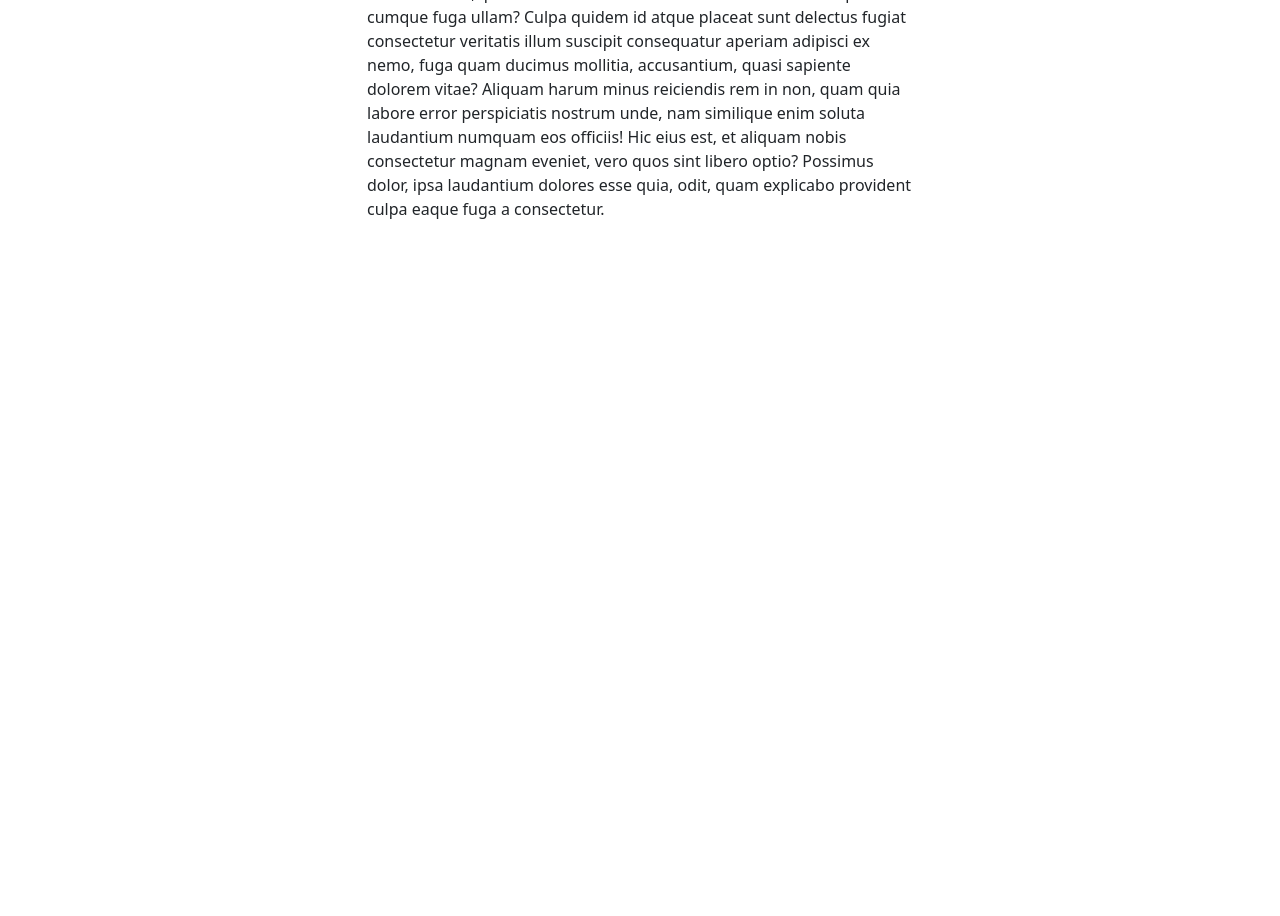
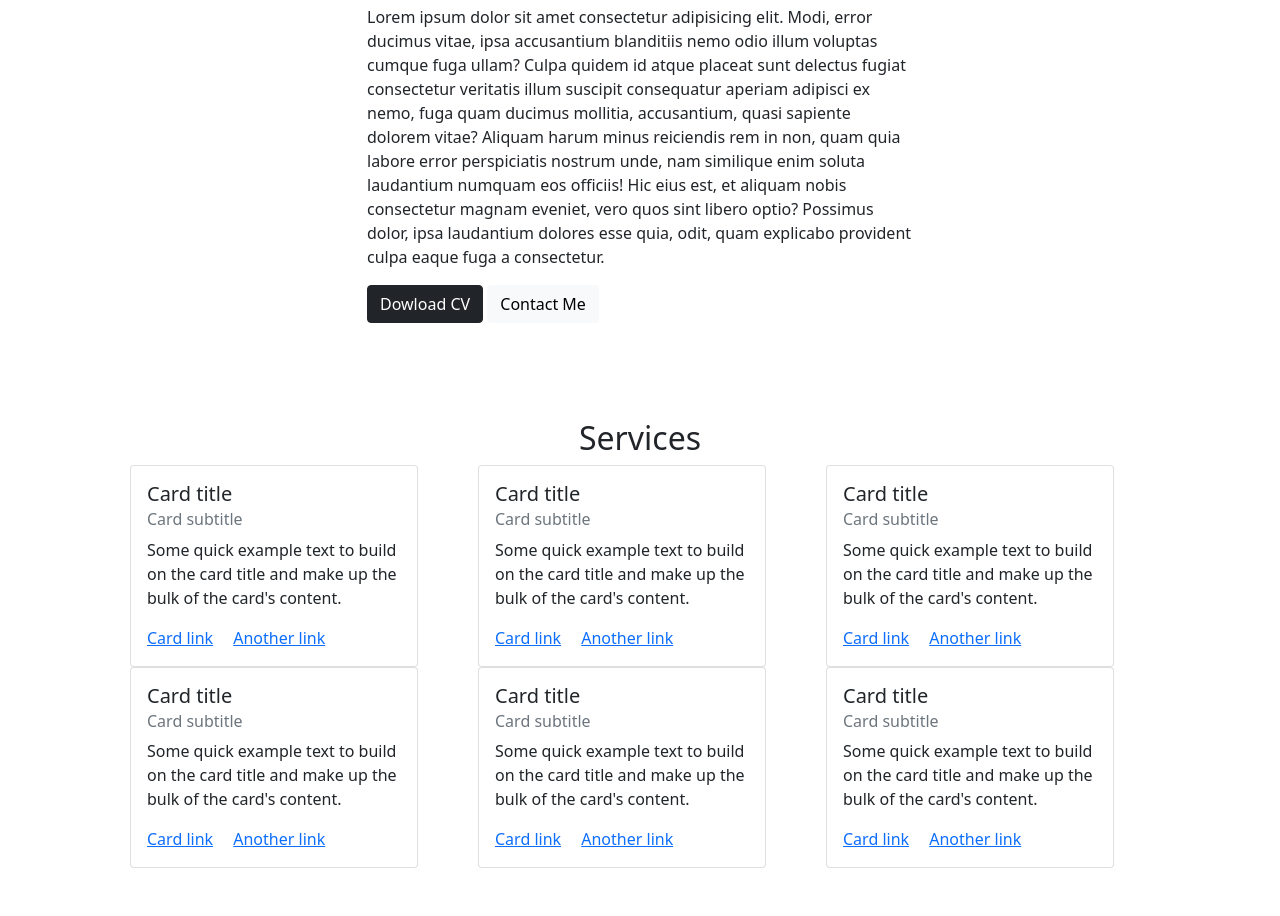
Before and after one commit to dennis-kiboi/bootstrap-intro, a plain HTML site: page index.html in a window 1280 px wide. Shown: the part 131-1047 px from the top of the page. Before the commit the page ends 800 px from the top, so only its background shows below. Drawn offline with nearby package versions, Linux system fonts and the light colour scheme.

Commit message:
Create layout for services section

```diff
--- a/index.html
+++ b/index.html
@@ -6,10 +6,12 @@
   <meta name="viewport" content="width=device-width, initial-scale=1.0">
   <title>Portfolio Website</title>
   <link href="https://cdn.jsdelivr.net/npm/bootstrap@5.0.2/dist/css/bootstrap.min.css" rel="stylesheet" integrity="sha384-EVSTQN3/azprG1Anm3QDgpJLIm9Nao0Yz1ztcQTwFspd3yD65VohhpuuCOmLASjC" crossorigin="anonymous">
+  <link rel="stylesheet" href="./css/styles.css">
 
 </head>
 <body>
   <div class="container-xl">
+    <section id="about-me" class="py-5">
       <div class="row">
         <div class="col-3">
           <img class="img-fluid" src="./img/undraw_male_avatar_g98d.svg" alt="Proffesional Portrait">
@@ -18,8 +20,87 @@
           <h2>About Me</h2>
           <h3>UI/UX Designer & Web Developer</h3>
           <p>Lorem ipsum dolor sit amet consectetur adipisicing elit. Modi, error ducimus vitae, ipsa accusantium blanditiis nemo odio illum voluptas cumque fuga ullam? Culpa quidem id atque placeat sunt delectus fugiat consectetur veritatis illum suscipit consequatur aperiam adipisci ex nemo, fuga quam ducimus mollitia, accusantium, quasi sapiente dolorem vitae? Aliquam harum minus reiciendis rem in non, quam quia labore error perspiciatis nostrum unde, nam similique enim soluta laudantium numquam eos officiis! Hic eius est, et aliquam nobis consectetur magnam eveniet, vero quos sint libero optio? Possimus dolor, ipsa laudantium dolores esse quia, odit, quam explicabo provident culpa eaque fuga a consectetur.</p>
+          <button class="btn btn-dark">Dowload CV</button>
+          <button class="btn btn-light">Contact Me</button>
         </div>
       </div>
+    </section>
+
+    <section id="services" class="p-5">
+      <h2 class="text-center">Services</h2>
+      <div class="row">
+        <div class="col-4">
+          <div class="card" style="width: 18rem;">
+            <div class="card-body">
+              <h5 class="card-title">Card title</h5>
+              <h6 class="card-subtitle mb-2 text-muted">Card subtitle</h6>
+              <p class="card-text">Some quick example text to build on the card title and make up the bulk of the card's content.</p>
+              <a href="#" class="card-link">Card link</a>
+              <a href="#" class="card-link">Another link</a>
+            </div>
+          </div>
+        </div>
+        <div class="col-4">
+          <div class="card" style="width: 18rem;">
+            <div class="card-body">
+              <h5 class="card-title">Card title</h5>
+              <h6 class="card-subtitle mb-2 text-muted">Card subtitle</h6>
+              <p class="card-text">Some quick example text to build on the card title and make up the bulk of the card's content.</p>
+              <a href="#" class="card-link">Card link</a>
+              <a href="#" class="card-link">Another link</a>
+            </div>
+          </div>
+        </div>
+        <div class="col-4">
+          <div class="card" style="width: 18rem;">
+            <div class="card-body">
+              <h5 class="card-title">Card title</h5>
+              <h6 class="card-subtitle mb-2 text-muted">Card subtitle</h6>
+              <p class="card-text">Some quick example text to build on the card title and make up the bulk of the card's content.</p>
+              <a href="#" class="card-link">Card link</a>
+              <a href="#" class="card-link">Another link</a>
+            </div>
+          </div>
+        </div>
+        <div class="col-4">
+          <div class="card" style="width: 18rem;">
+            <div class="card-body">
+              <h5 class="card-title">Card title</h5>
+              <h6 class="card-subtitle mb-2 text-muted">Card subtitle</h6>
+              <p class="card-text">Some quick example text to build on the card title and make up the bulk of the card's content.</p>
+              <a href="#" class="card-link">Card link</a>
+              <a href="#" class="card-link">Another link</a>
+            </div>
+          </div>
+        </div>
+        <div class="col-4">
+          <div class="card" style="width: 18rem;">
+            <div class="card-body">
+              <h5 class="card-title">Card title</h5>
+              <h6 class="card-subtitle mb-2 text-muted">Card subtitle</h6>
+              <p class="card-text">Some quick example text to build on the card title and make up the bulk of the card's content.</p>
+              <a href="#" class="card-link">Card link</a>
+              <a href="#" class="card-link">Another link</a>
+            </div>
+          </div>
+        </div>
+        <div class="col-4">
+          <div class="card" style="width: 18rem;">
+            <div class="card-body">
+              <h5 class="card-title">Card title</h5>
+              <h6 class="card-subtitle mb-2 text-muted">Card subtitle</h6>
+              <p class="card-text">Some quick example text to build on the card title and make up the bulk of the card's content.</p>
+              <a href="#" class="card-link">Card link</a>
+              <a href="#" class="card-link">Another link</a>
+            </div>
+          </div>
+        </div>
+      </div>
+
+
+
+
+    </section>
 
   </div>
 
```
Lines whose indentation alone changed are shown as unchanged.
